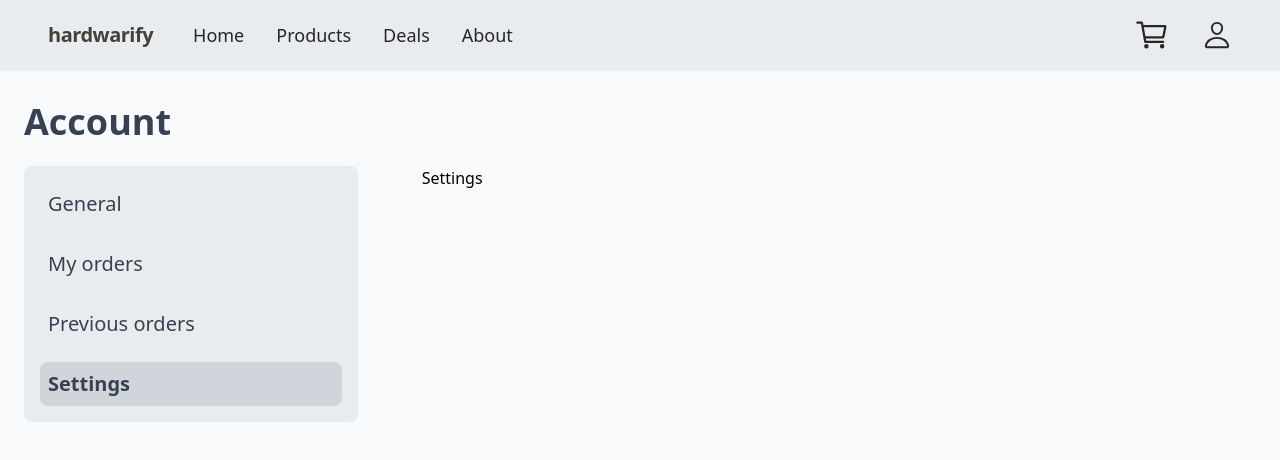
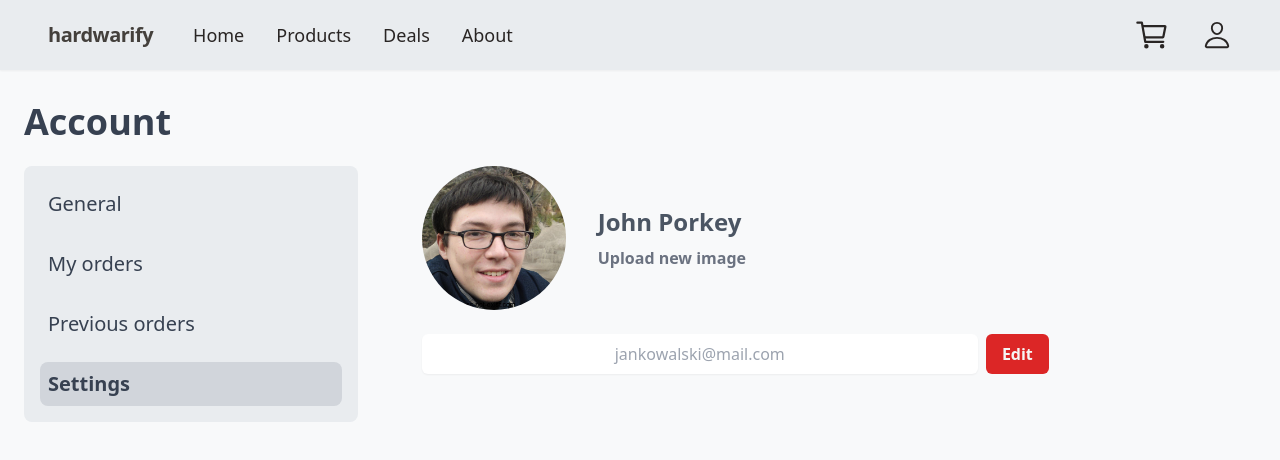
Before and after one commit to tojamrcel/hardwarify-project, a Next.js app: page /account/settings in a window 1280 px wide. Shown: the top 460 px of the page. Built offline with nearby package versions, Linux system fonts and the light colour scheme.

Commit message:
feat: add simple settings page

```diff
--- a/app/account/settings/page.tsx
+++ b/app/account/settings/page.tsx
@@ -1,5 +1,35 @@
 function Page() {
-  return <div>Settings</div>;
+  return (
+    <div className="flex flex-col gap-6">
+      <div className="grid grid-cols-[auto_1fr] gap-8">
+        <img
+          src="/person.jpg"
+          alt="Profile image"
+          className="w-36 rounded-full"
+        />
+        <div className="flex flex-col justify-center gap-2 text-gray-600">
+          <h2 className="text-2xl font-semibold">John Porkey</h2>
+          <div className="text-md flex flex-col items-start">
+            <button className="font-semibold text-gray-500 underline-offset-[6px] hover:underline">
+              Upload new image
+            </button>
+          </div>
+        </div>
+      </div>
+      <div className="flex gap-2">
+        <input
+          type="email"
+          name="email"
+          className="text-md h-10 w-2/3 rounded-md p-2 text-center text-gray-800 shadow-sm outline-none transition-all duration-200 focus:shadow-lg read-only:focus:shadow-sm"
+          placeholder="jankowalski@mail.com"
+          readOnly
+        />
+        <button className="transition-color rounded-md bg-red-600 px-4 py-2 font-semibold text-stone-100 duration-300 hover:bg-red-700">
+          Edit
+        </button>
+      </div>
+    </div>
+  );
 }
 
 export default Page;
```
